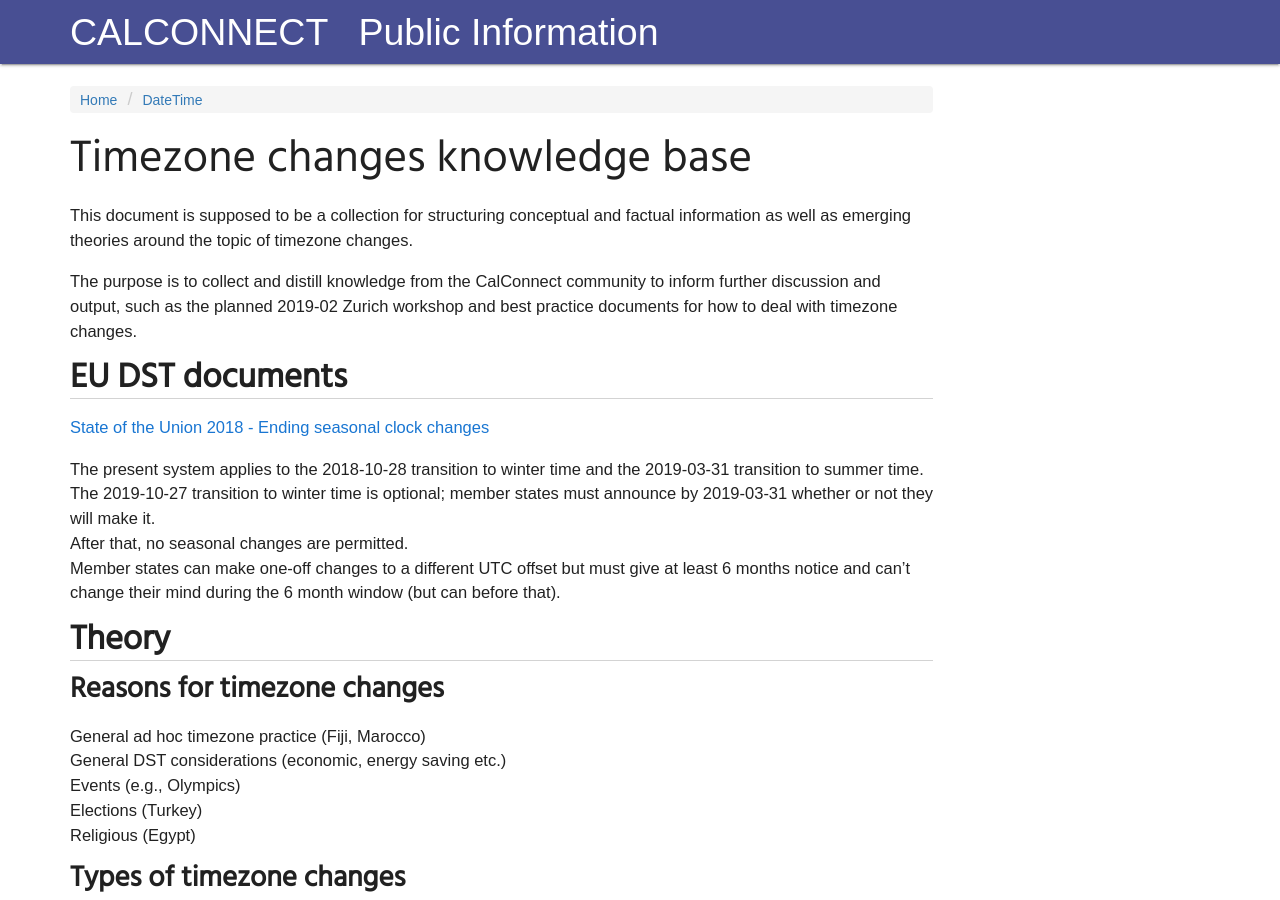
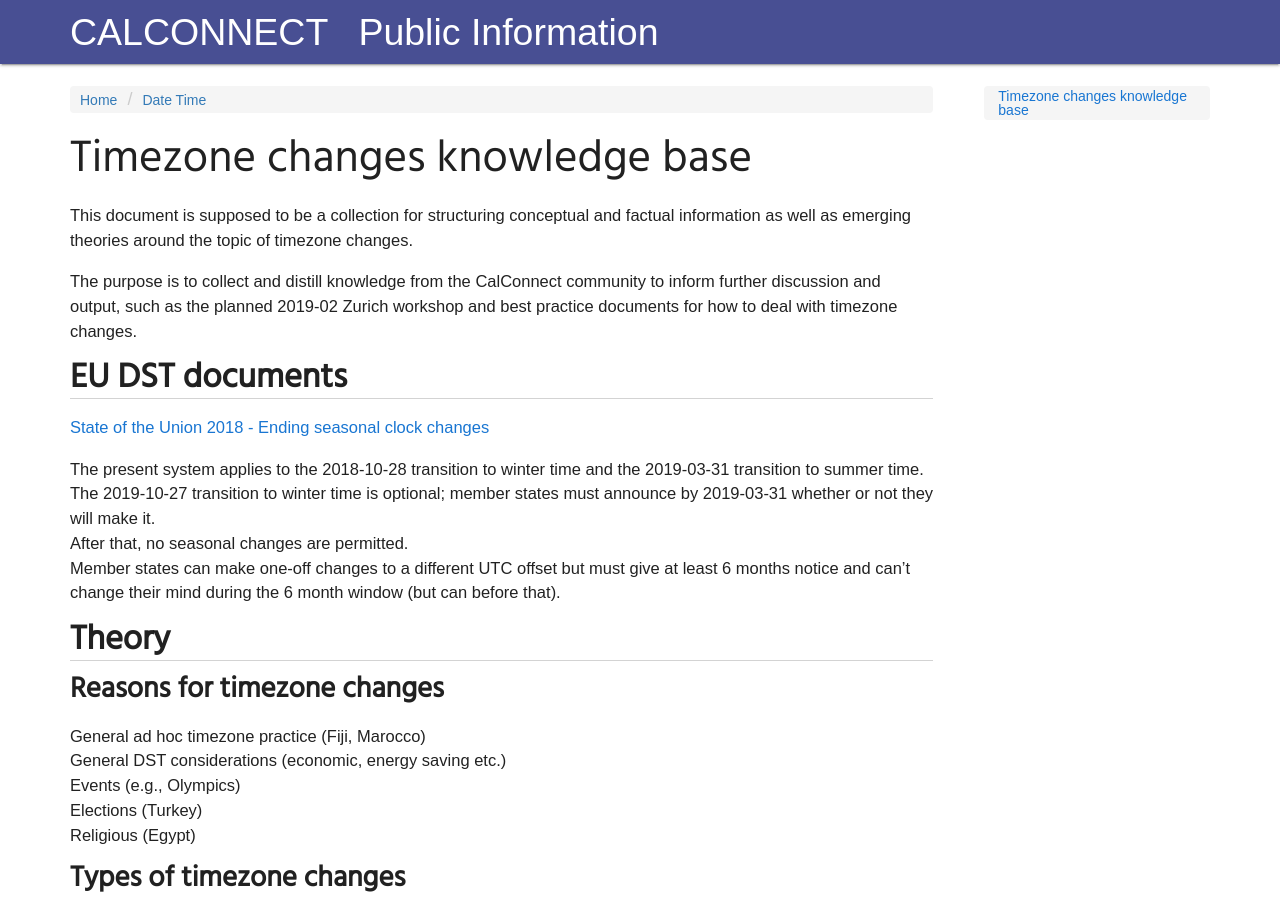
Before and after one commit to CalConnect/public, a Jekyll site: the page built from _pages/DateTime/introduction.md, in a window 1280 px wide and 900 px high. Built offline with Jekyll 4.4.1, drawn with Linux system fonts in a browser that asks for light colours; some web fonts are replaced.

Commit message:
Update introduction.md
test

```diff
--- a/_pages/DateTime/introduction.md
+++ b/_pages/DateTime/introduction.md
@@ -2,8 +2,8 @@
 layout: toc-type
 title: Timezone changes knowledge base
 parent: "/DateTime"
-mainParent: "DateTime"
-parents: "DateTime:/DateTime"
+mainParent: "Date Time"
+parents: "Date Time:/DateTime"
 order: 1
 ---
 
```
